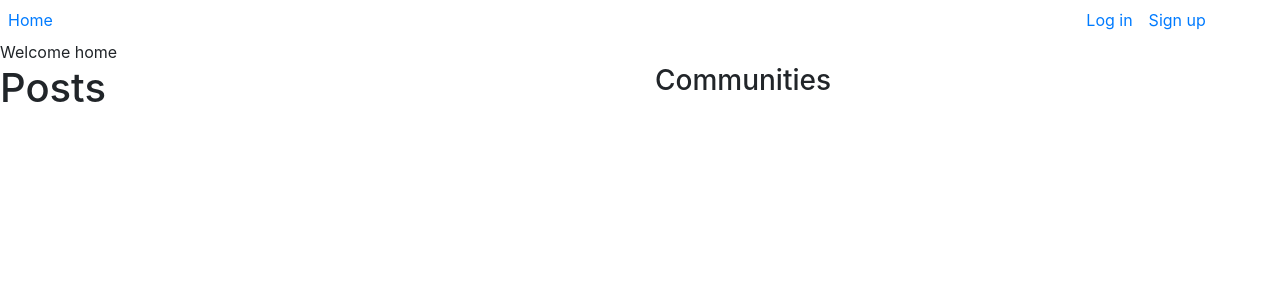
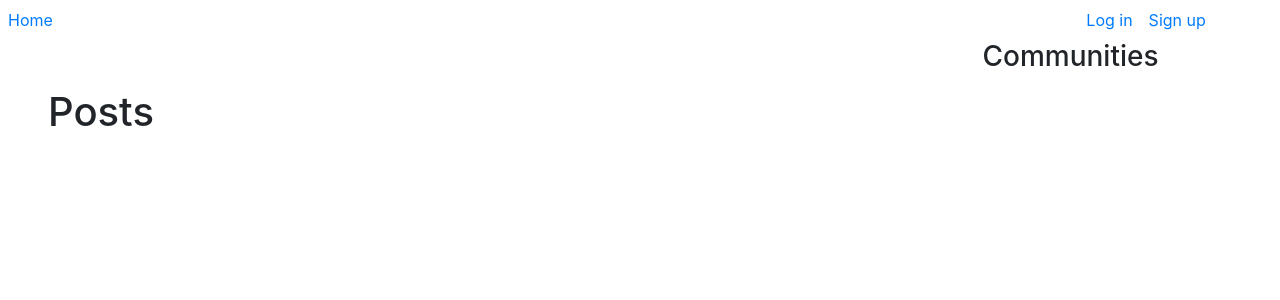
Before and after one commit to nathanaelmbale/Strathmore-connects, a React (Create React App) app in the folder frontend/: page / in a window 1280 px wide. Shown: the top 300 px of the page. Built offline with nearby package versions, Linux system fonts and the light colour scheme.

Commit message:
Uii
Design changed

```diff
--- a/frontend/src/components/Communities.js
+++ b/frontend/src/components/Communities.js
@@ -24,7 +24,7 @@ const Communities = () => {
         if (user) {
             fetchPosts()
         }
-    }, [dispatch, user ])
+    }, [dispatch, user])
 
     const joinedCommunity = async (community) => {
 
@@ -85,14 +85,16 @@ const Communities = () => {
             <h3>Communities</h3>
             {communities && communities.map(community => (
                 <>
+                    <div className='conatiner'>
                         <div key={community._id}>
                             <h4>{community.name}</h4>
                             <p>{community.description}</p>
                             <button onClick={() => joinedCommunity(community)} className="btn btn-primary">Join</button>
-                        {user.admin  ?
+                            {user.admin ?
                                 <button onClick={() => deleteCommunity(community)} className="btn btn-danger ml-5">Delete</button>
-                        :null
+                                : null
                             }
+                        </div>
                     </div>
                 </>
             ))}
--- a/frontend/src/components/Notification.js
+++ b/frontend/src/components/Notification.js
@@ -79,7 +79,7 @@ const Notification = () => {
             </div>
 
             {open ?
-            <span className='conatainer'>
+            <span className='conatainer notification-bar'>
                 {notifications.map(notification => (
                     <span className='card-body' key={notification._id}>
                         <h3>{notification.title}</h3>
--- a/frontend/src/components/PostForm.js
+++ b/frontend/src/components/PostForm.js
@@ -105,8 +105,8 @@ const PostForm = () => {
     return (
         <>
             {user && user.admin === true ?
-                <form onSubmit={handleSubmit} className="container m-4">
-                    <div className='container'>
+                <form onSubmit={handleSubmit} >
+
                     <div className="form-group">
                         <label>Image </label>
                         <input className="form-control" type="file" name="NAME" onChange={(e) => {
@@ -153,7 +153,7 @@ const PostForm = () => {
                     </div>
 
                     <button type="submit" className='btn btn-outline-primary'>Submit</button>
-                    </div>
+
                 </form>
                 : null}
         </>
--- a/frontend/src/components/Posts.js
+++ b/frontend/src/components/Posts.js
@@ -59,9 +59,10 @@ const Posts = () => {
     }
     return (
         <>
+        <div className=''>
             <h1>Posts</h1>
             {posts && posts.map(post => (
-                <div className='card m-5' key={post._id}>
+                <div className='card mt-2'  key={post._id}>
                     {post.imagePath && (
                         <img
                             src={require(`../uploads/${post.imagePath}`)}
@@ -81,6 +82,7 @@ const Posts = () => {
                     </div>
                 </div>
             ))}
+            </div>
         </>
     )
 }
--- a/frontend/src/headers/Navbar.js
+++ b/frontend/src/headers/Navbar.js
@@ -3,6 +3,7 @@ import { Link } from 'react-router-dom'
 import { useLogout } from '../hooks/useLogout'
 import { useAuthContext } from '../hooks/useAuthContext'
 import Notification from '../components/Notification'
+import '../styles/main.css'
 
 const Navbar = () => {
     const { logout } = useLogout()
@@ -29,7 +30,7 @@ const Navbar = () => {
                         {/*Logout */}
                         {user && (
                             <div className='d-flex'>
-                                <div className=''>
+                                <div className='notification'>
                                     <Notification></Notification>
                                 </div>
 
--- a/frontend/src/pages/Welcome.js
+++ b/frontend/src/pages/Welcome.js
@@ -28,23 +28,26 @@ const Welcome = () => {
       fetchPosts()
 
     }
-  }, [ dispatch, user])
+  }, [dispatch, user])
 
 
 
 
   return (
     <>
-      Welcome home
 
+      <div className=''>
         <div className='row'>
-        <div className='col'>
+          <div className='col-9'>
+            <div className='container p-5'>
               <PostForm></PostForm>
               <Posts></Posts>
+            </div>
           </div>
           <div className='col'>
             <CommunityForm></CommunityForm>
             <Communities></Communities>
+          </div>
         </div>
       </div>
     </>
--- a/frontend/src/styles/main.css
+++ b/frontend/src/styles/main.css
@@ -1,3 +1,9 @@
+/* ------------------------------------------------------------
+    ROOT
+---------------------------------------------------------------*/
+body{
+    overflow-x: hidden;
+}
 /*--------------------------------------------------------------
     NAVBAR
 --------------------------------------------------------------*/
@@ -22,3 +28,14 @@
 .delete-button:hover {
     fill: aqua;
 }
+.notification{
+    position: relative;
+
+}
+.notification-bar{
+    position: absolute;
+    z-index: 1;
+    background-color: red;
+    width: 250px;
+    right: -80px;
+}
```
Lines whose indentation alone changed are shown as unchanged.
